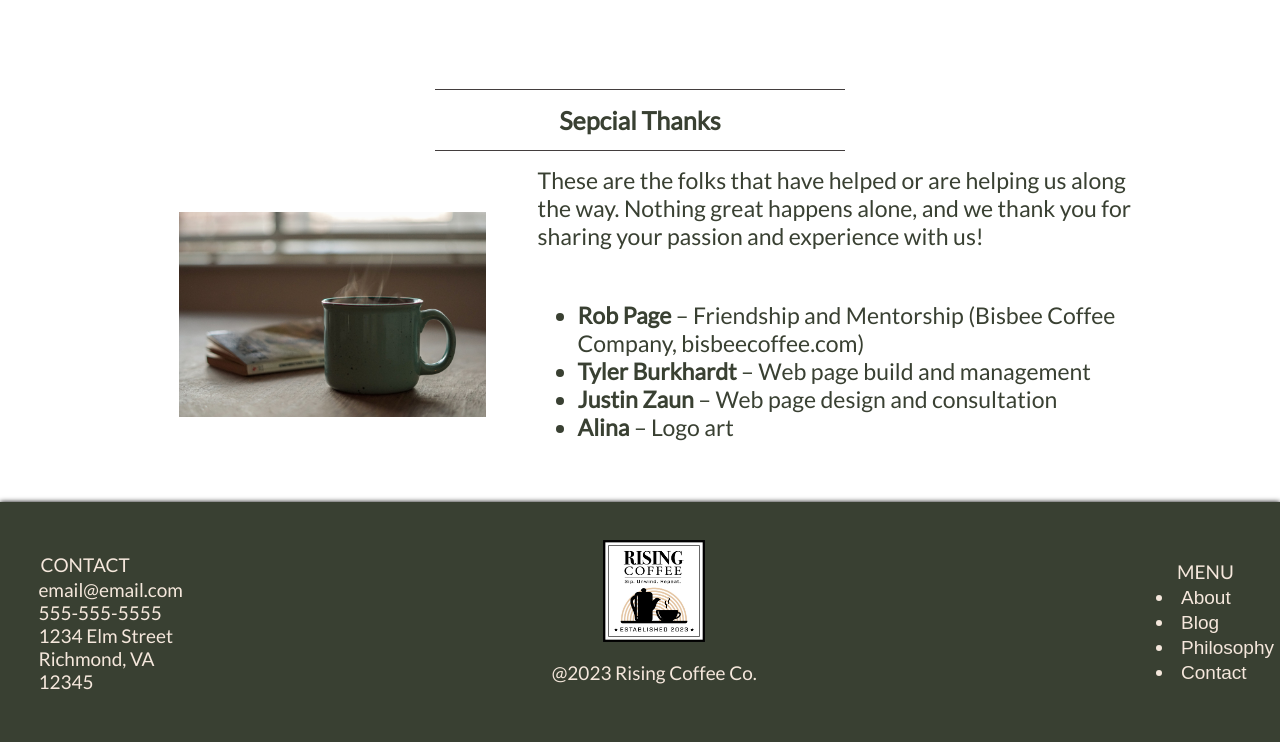
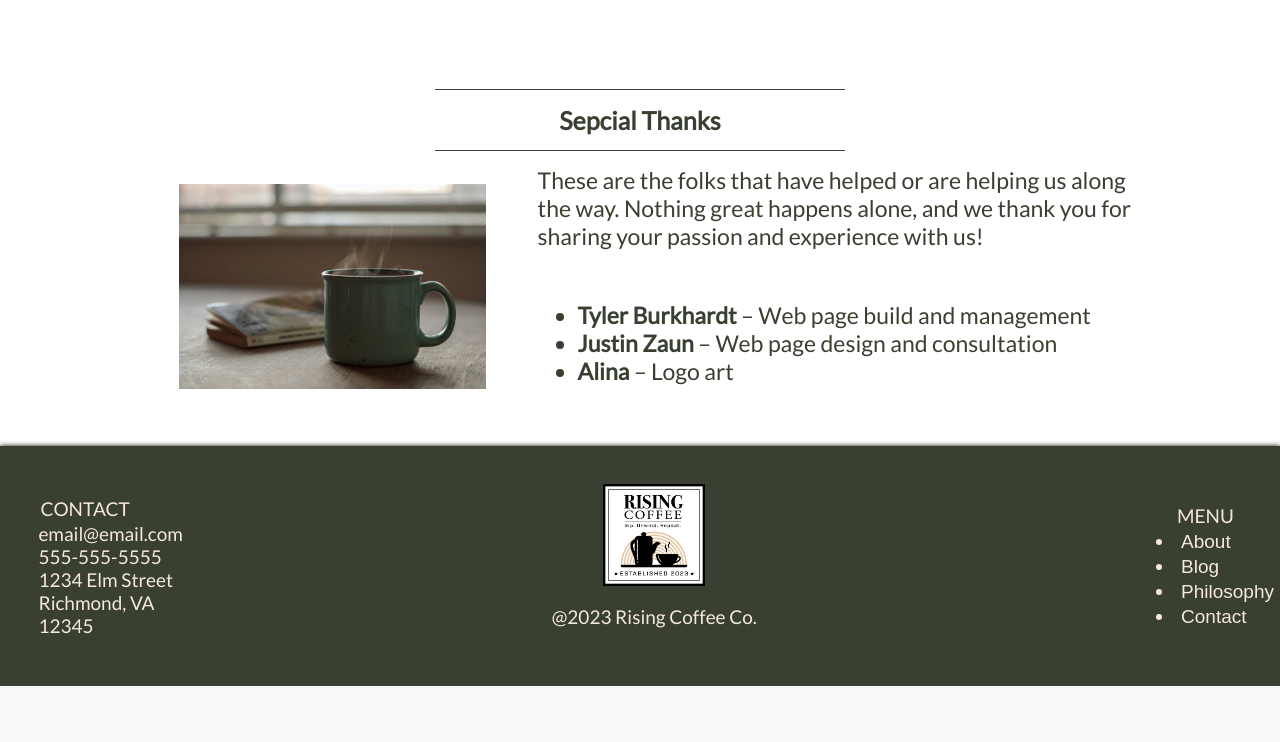
Before and after one commit to tjburk/Rising-Coffee, a Django app: page / in a window 1280 px wide. Shown: the part 2518-3260 px from the top of the page. After the commit the page ends 3204 px from the top, so only its background shows below. Run offline with Django 4.2, Linux system fonts and the light colour scheme.

Commit message:
Removed Rob for now

```diff
--- a/templates/rising_coffee/home.html
+++ b/templates/rising_coffee/home.html
@@ -133,7 +133,7 @@
                         Nothing great happens alone, and we thank you for sharing your passion and experience
                         with us!<br><br>
                         <ul>
-                            <li><strong>Rob Page</strong> – Friendship and Mentorship (Bisbee Coffee Company, bisbeecoffee.com)<br></li>
+                            <!-- <li><strong>Rob Page</strong> – Friendship and Mentorship (Bisbee Coffee Company, bisbeecoffee.com)<br></li> -->
                             <li><strong>Tyler Burkhardt</strong> – Web page build and management<br></li>
                             <li><strong>Justin Zaun</strong> – Web page design and consultation<br></li>
                             <li><strong>Alina</strong> – Logo art</span></li>
```
